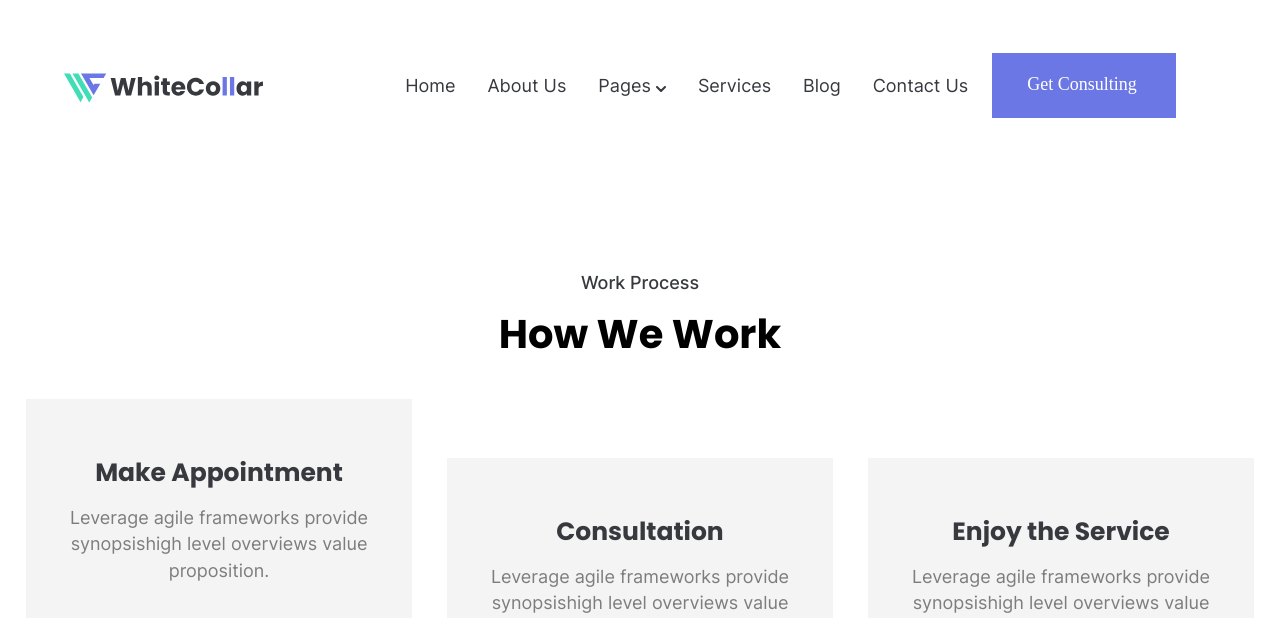
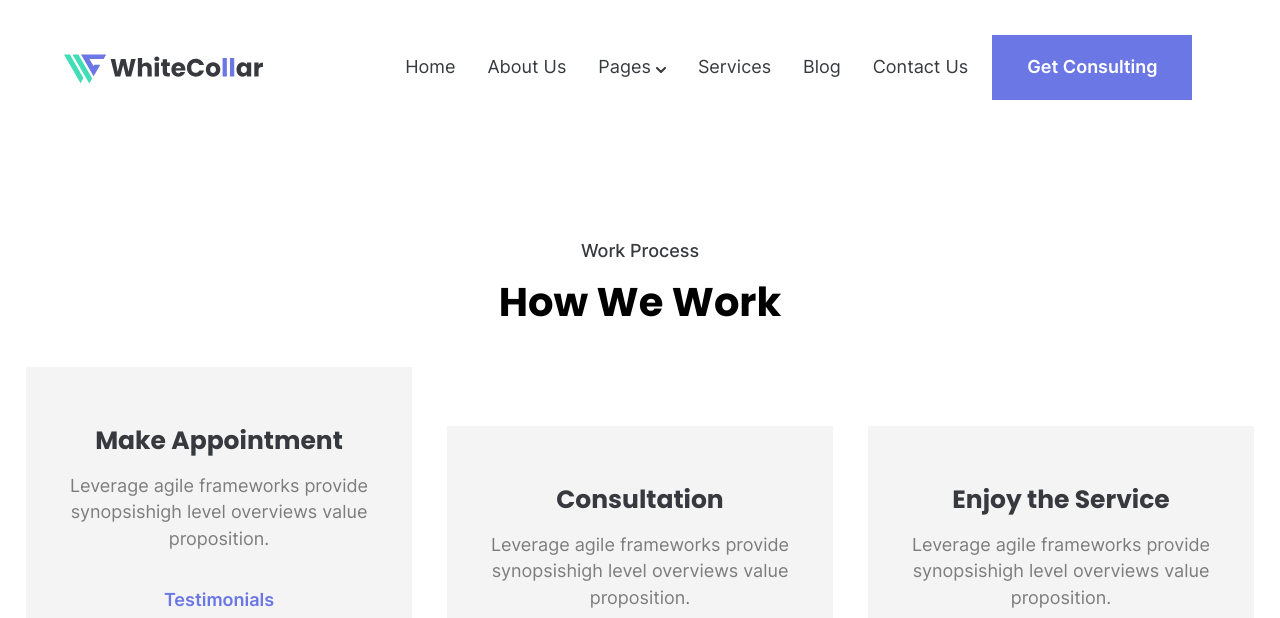
Before and after one commit to ani-ananiashvili/WhiteCollar, a plain HTML site: page index.html in a window 1280 px wide. Shown: the top 618 px of the page. Drawn offline with Linux system fonts and the light colour scheme.

Commit message:
some change

```diff
--- a/css/style.css
+++ b/css/style.css
@@ -5,11 +5,11 @@
     display: flex;
     align-items: center;
     justify-content: space-around;
-    padding-top: 53px;
+    padding-top: 35px;
     top: 0;
     position: fixed;
     z-index: 1;
-    background-color: #FFFFFF;
+    background-color: #FFF;
 }
 
 .logo {
@@ -41,14 +41,12 @@
 }
 
 .lastNavLiDiv {
-    width: 184px;
-    height: 65px;
     padding: 21px 35px 22px 35px;
     background-color: #6B77E5;
 }
 
 .lastNavLi {
-    font-family: Cabin600;
+    font-family: 'Inter600';
     font-size: 18px;
     line-height: 21.87px;
     text-align: center;
@@ -59,7 +57,7 @@
 
 .workProcessDiv {
     text-align: center;
-    padding-top: 136px;
+    padding-top: 120px;
 }
 
 .workProcessTitle {
```
